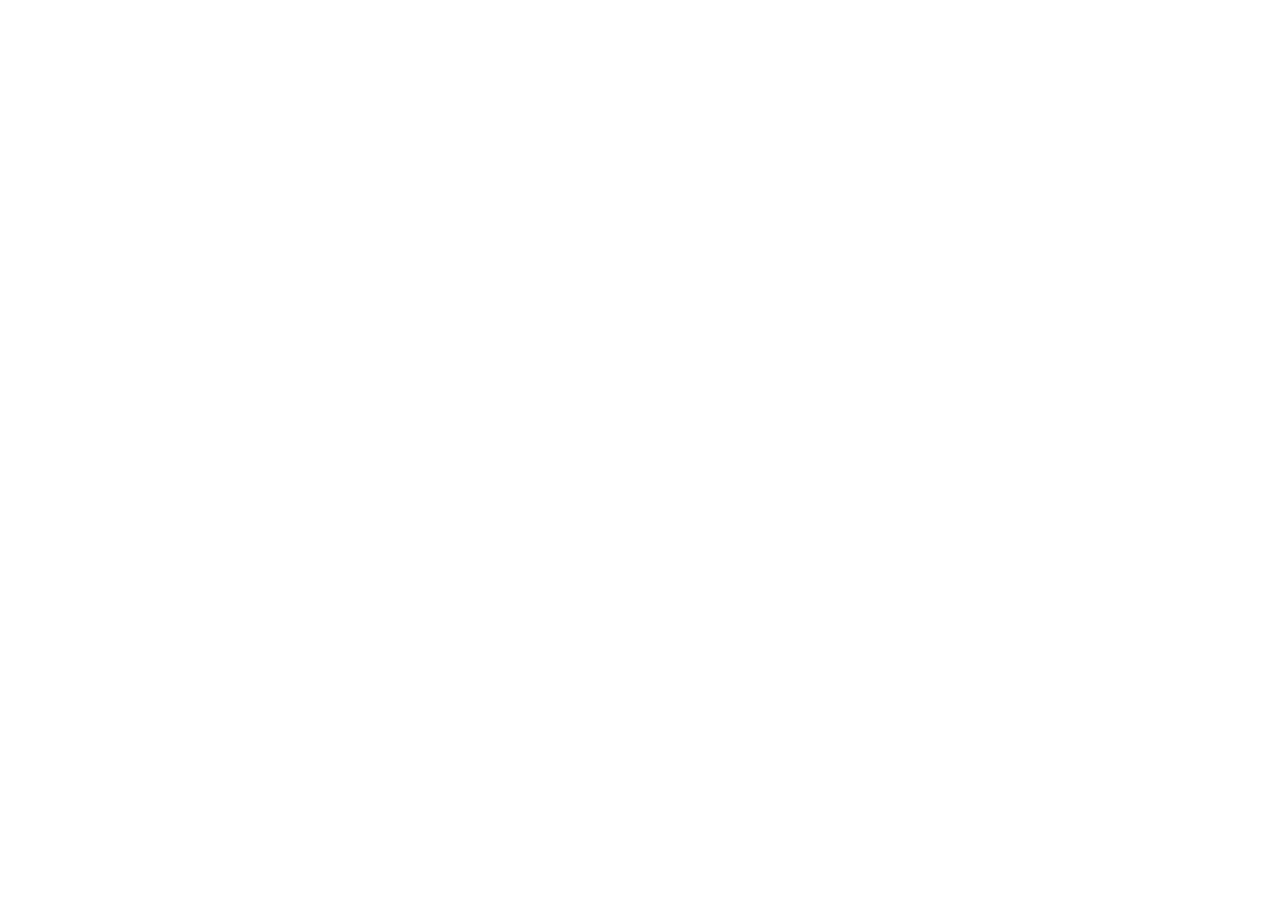
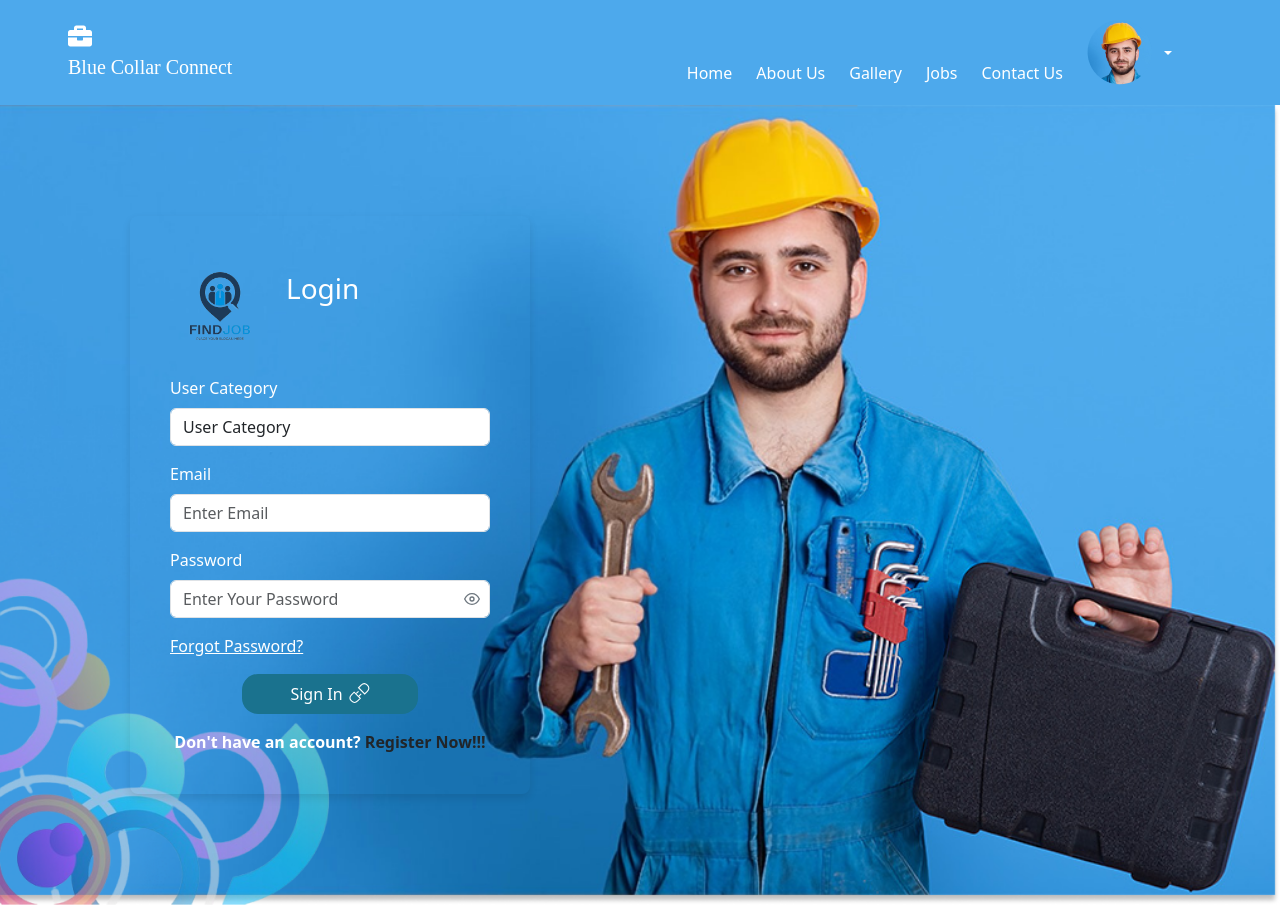
Before and after one commit to soumyasics/SNIT_BlueCollar, a React (Create React App) app in the folder client/: page /bluecollar/login in a window 1280 px wide. Before the commit this address had no page. Before the commit the page ends 800 px from the top, so only its background shows below. Built offline with nearby package versions, Linux system fonts and the light colour scheme.

Commit message:
first sprint

```diff
--- a/client/package.json
+++ b/client/package.json
@@ -1,6 +1,7 @@
 {
   "name": "blueconnect",
   "version": "0.1.0",
+  "homepage": "http://hybrid.srishticampus.in/blue_collar/",
   "private": true,
   "dependencies": {
     "@testing-library/jest-dom": "^5.17.0",
--- a/client/src/App.js
+++ b/client/src/App.js
@@ -3,16 +3,16 @@ import { BrowserRouter,Routes,Route } from 'react-router-dom';
 
 import Home from './Pages/Common/Home/Home';
 
-import User_Register from './Pages/User/Register/User_Register';
 import Login from './Pages/Common/login/Login';
 import ForgotPassword from './Pages/Common/ForgotPassword/ForgotPassword';
 import ResetPassword from './Pages/Common/ResetPassword/ResetPassword';
+import User_Register from './Pages/User/Register/User_Register';
 
 function App() {
   return (
     <div className="container-fluid mx-0 p-0">
 
-    <BrowserRouter>
+    <BrowserRouter basename='/bluecollar'>
       <Routes>
         {/* Common Routes */}
         <Route path="/" element={<Home />} />
--- a/client/src/Pages/Common/login/Login.jsx
+++ b/client/src/Pages/Common/login/Login.jsx
@@ -172,7 +172,7 @@ function Login() {
                   </Button>
                 </div>
                 <div className="register-link mt-3 text-center ">
-                  <Link to="/register" className='fw-bolder text-dark text-decoration-none'><span className='text-white'>Don't have an account?</span> Register Now!!!</Link>
+                  <Link to="/user-register" className='fw-bolder text-dark text-decoration-none'><span className='text-white'>Don't have an account?</span> Register Now!!!</Link>
                 </div>
               </Form>
             </div>
--- a/client/src/Pages/Constants/Baseurl.js
+++ b/client/src/Pages/Constants/Baseurl.js
@@ -3,20 +3,20 @@ import axios from "axios"
 const axiosInstance = axios.create({
 
     //server api
-    // baseURL: 'http://hybrid.srishticampus.in:4027/rentfurnish_api',
+    baseURL: 'http://hybrid.srishticampus.in:4026/blue_collar_api/',
 
     // baseURL: '',
 
   //local api
 
-    baseURL: 'http://localhost:4030/bluecollar_api',
+    // baseURL: 'http://localhost:4026/bluecollar_api',
 
     headers: {
       'Content-Type': 'application/json',
     },
 
-     url :"http://localhost:4030",
-    //  url:  "http://hybrid.srishticampus.in:4027/"
+    //  url :"http://localhost:4026",
+     url:  "http://hybrid.srishticampus.in:4026/"
 
 
 
--- a/client/src/Pages/User/Register/User_Register.jsx
+++ b/client/src/Pages/User/Register/User_Register.jsx
@@ -107,7 +107,7 @@ function User_Register() {
         console.log(res);
         if(res.data.status==200){
           toast.success("Registered Successfully")
-          navigate("/user-register")
+          navigate("/login")
         }
         // else{
         //   console.log(res.response.data.msg+"hia");
```
Also changed, not shown: client/src/Pages/User/Abbs.js (added), client/src/Pages/User/Register/User_Register.css (line endings or trailing spaces), 7 other files (tests, documents, lock files or other folders).
